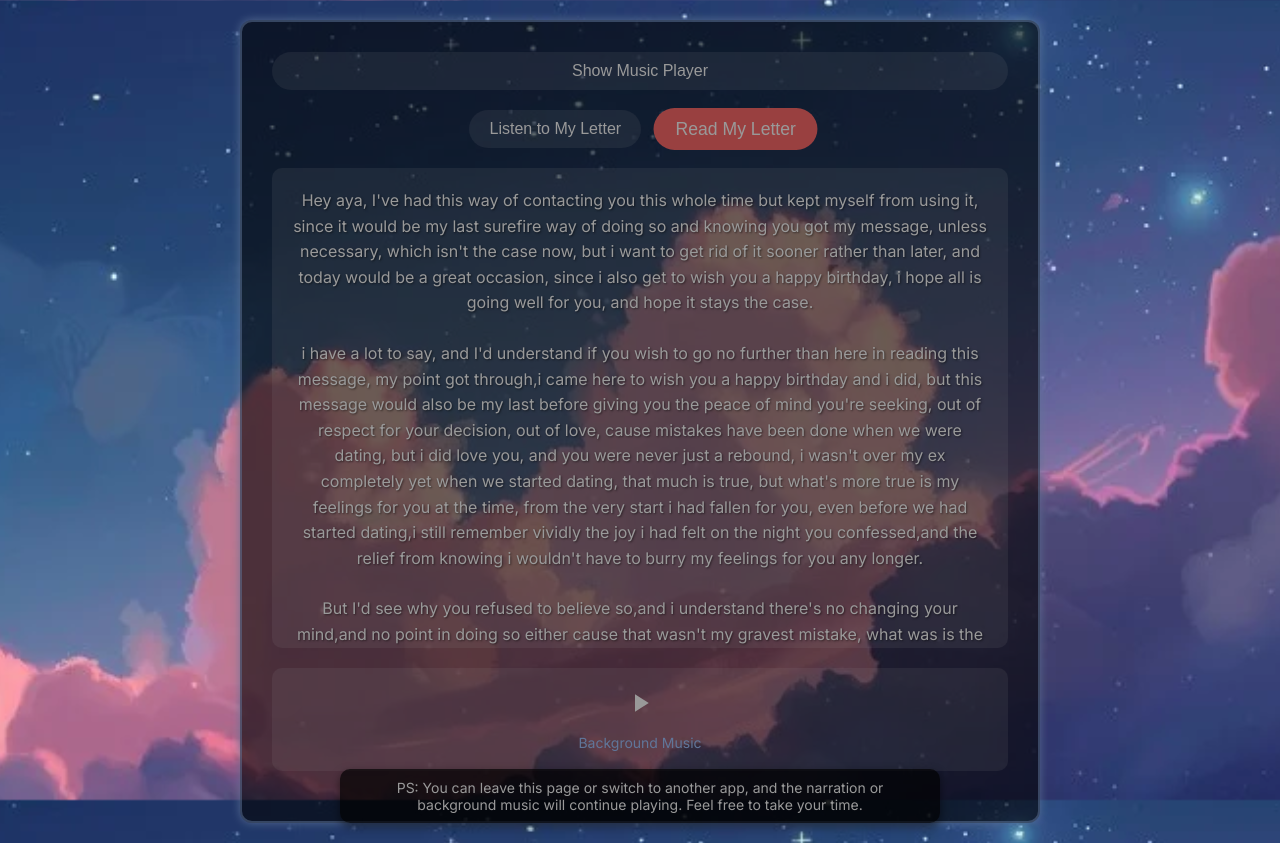
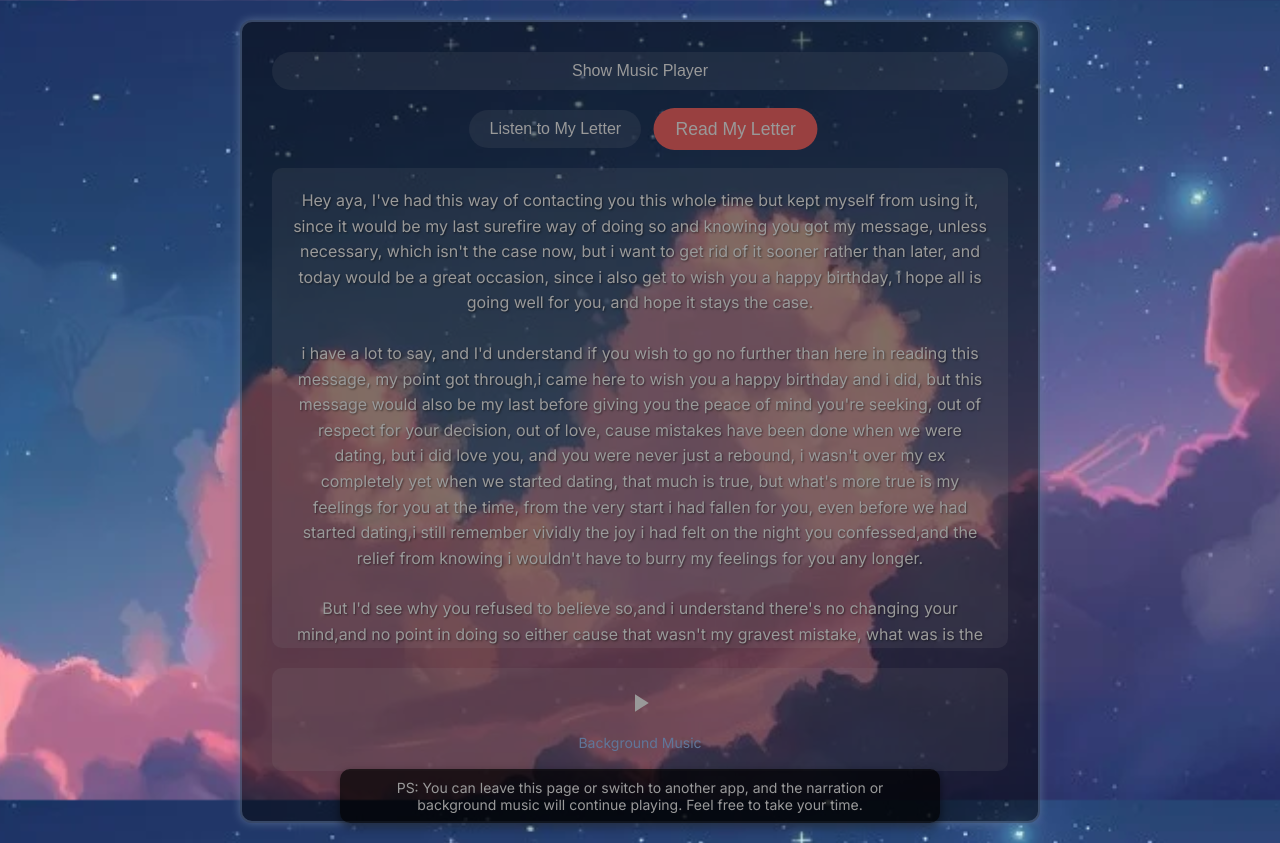
Before and after one commit to tofoumainsyasuo/-goodbyeletter, a plain HTML site: page index.html in a window 1280 px wide. Drawn offline with Linux system fonts and the light colour scheme; no server answers.

Commit message:
Update stylesheet.css

```diff
--- a/stylesheet.css
+++ b/stylesheet.css
@@ -25,7 +25,7 @@ body {
 
 /* Container */
 .container {
-    background: rgba(0, 0, 0, 0.6); /* Dark semi-transparent background */
+    background: rgba(0, 0, 0, 0.5); /* Dark semi-transparent background */
     padding: 30px;
     border-radius: 12px;
     max-width: 800px;
```
